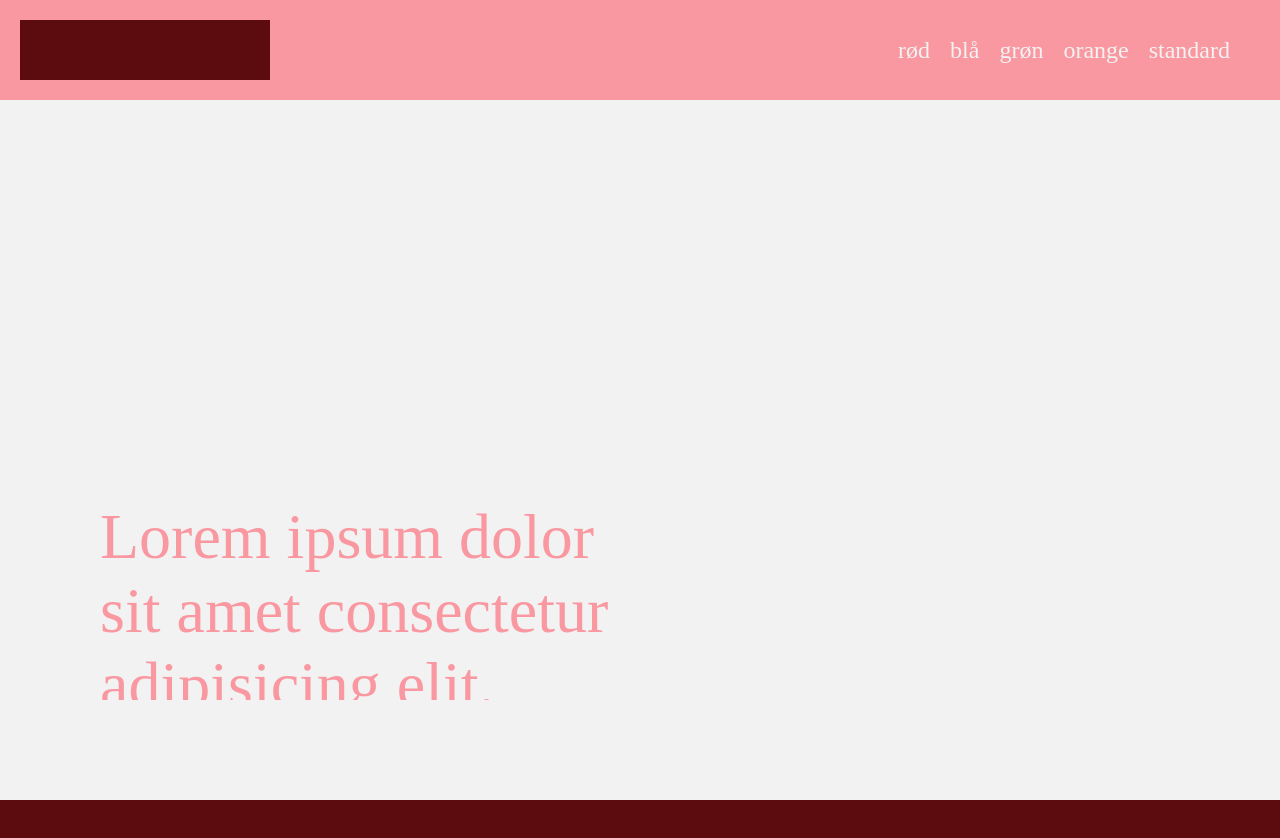
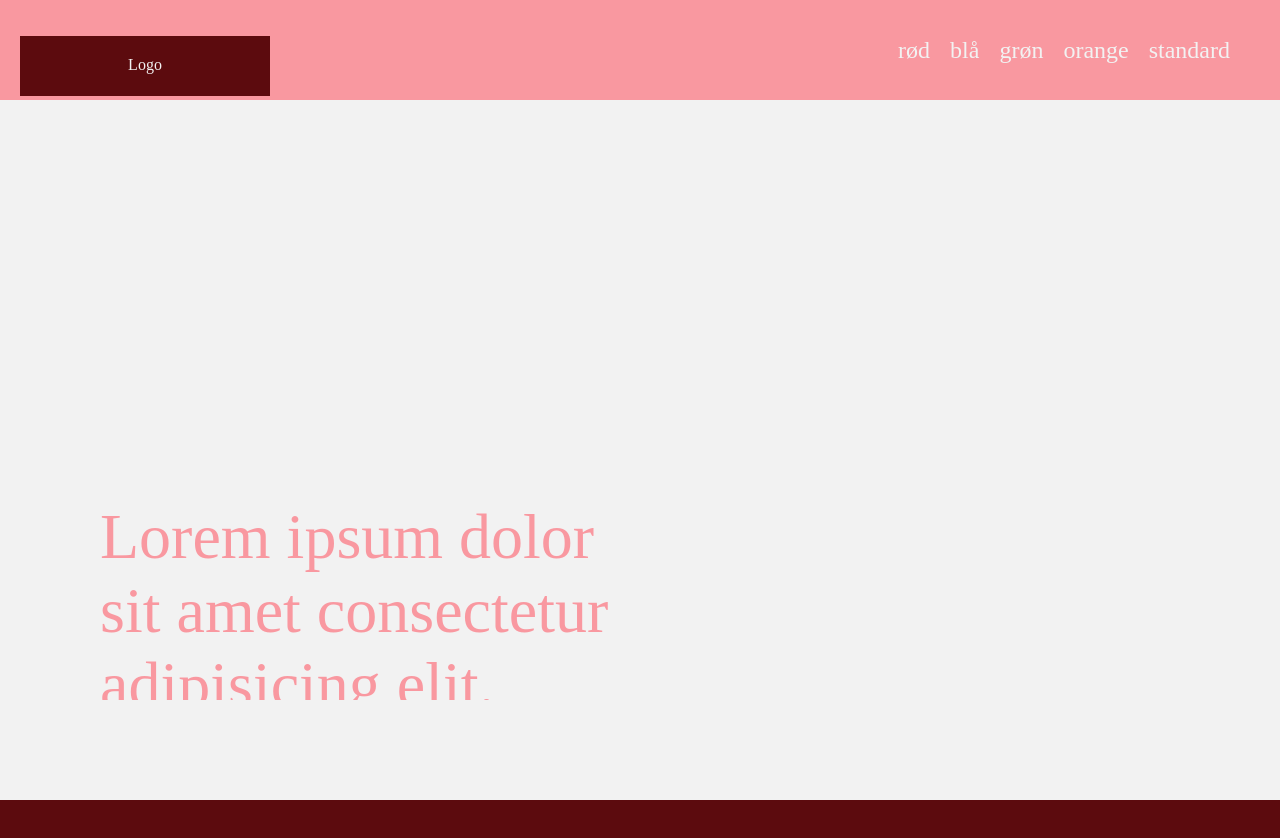
Before and after one commit to magnusdalkvist/Simply-Cooking-redesign, a plain HTML site: page index.html in a window 1280 px wide. Shown: the top 838 px of the page. Drawn offline with Linux system fonts and the light colour scheme.

Commit message:
logo text

```diff
--- a/index.html
+++ b/index.html
@@ -15,7 +15,9 @@
     <header>
         <nav>
             <div class="logo_container">
-                <div class="logo"></div>
+                <div class="logo">
+                    <p>Logo</p>
+                </div>
             </div>
             <div class="links">
                 <a class="red_button">rød</a>
--- a/styles/index.css
+++ b/styles/index.css
@@ -61,6 +61,12 @@ nav {
     height: 100%;
 }
 
+.logo p {
+    color: var(--col-main);
+    text-align: center;
+    padding: 20px;
+}
+
 .links {
     color: var(--col-main);
     font-size: 1.5rem;
```
